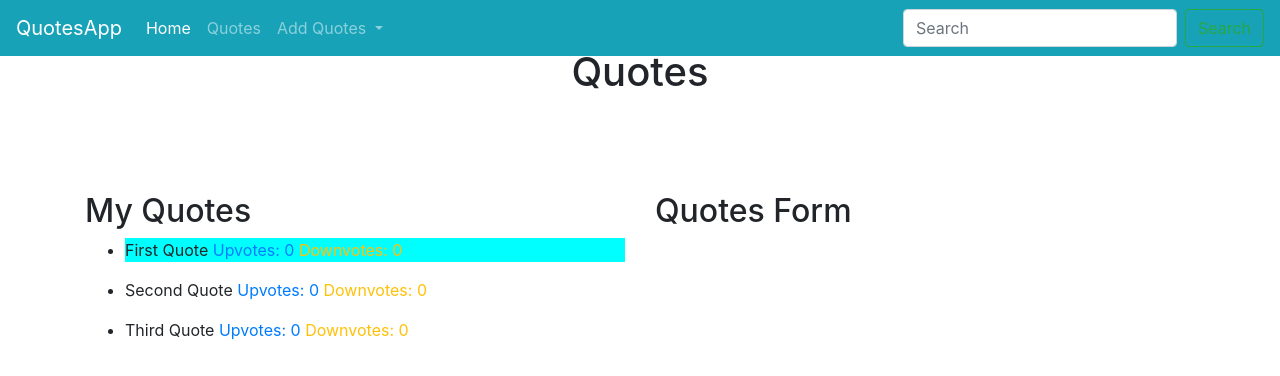
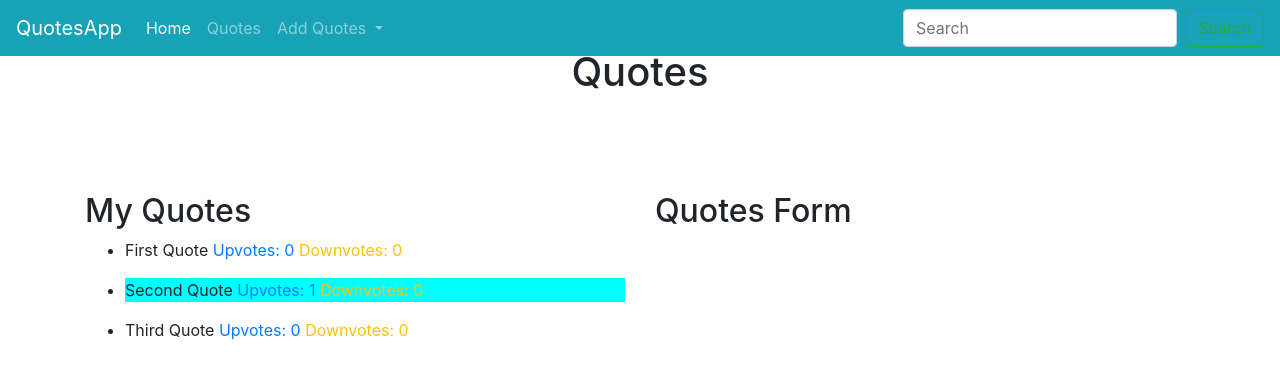
Before and after one commit to Aggrey-Odinga/Quotes-App, an Angular app: page / in a window 1280 px wide. Shown: the top 376 px of the page. Built offline with nearby package versions, Linux system fonts and the light colour scheme.

Commit message:
tests to check whether logic is working

```diff
--- a/src/app/quotes/quotes.component.html
+++ b/src/app/quotes/quotes.component.html
@@ -1,5 +1,5 @@
 <ul *ngFor="let quote of quotes">
-    <div *ngIf="quote.id==1; then highlight else none">
+    <div *ngIf="quote.upvotes == highest, then highlight else none">
 
     </div>
     <ng-template #highlight>
--- a/src/app/quotes/quotes.component.ts
+++ b/src/app/quotes/quotes.component.ts
@@ -10,11 +10,11 @@ export class QuotesComponent implements OnInit {
 
   quotes: Quote[] = [
     new Quote(1, 'First Quote', 0, 0),
-    new Quote(2, 'Second Quote', 0, 0),
+    new Quote(2, 'Second Quote', 1, 0),
     new Quote(3, 'Third Quote', 0, 0)
   ]
 
-  arr: number[] = this.quotes.map(quote =>quote.upvotes)
+  arr: number[] = this.quotes.map(quote=>quote.upvotes)
   highest = Math.max(...this.arr)
 
   constructor() { }
```
